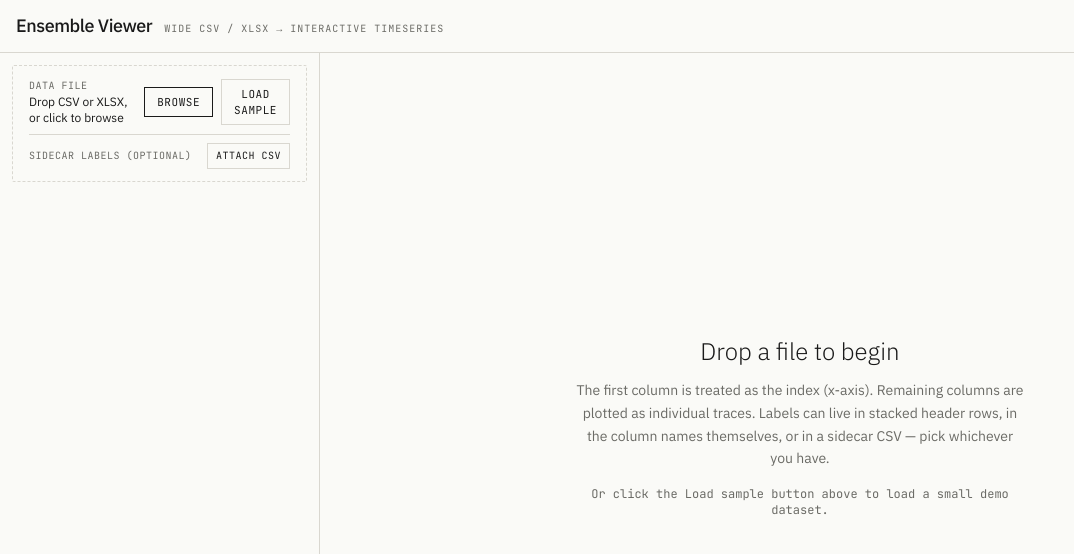
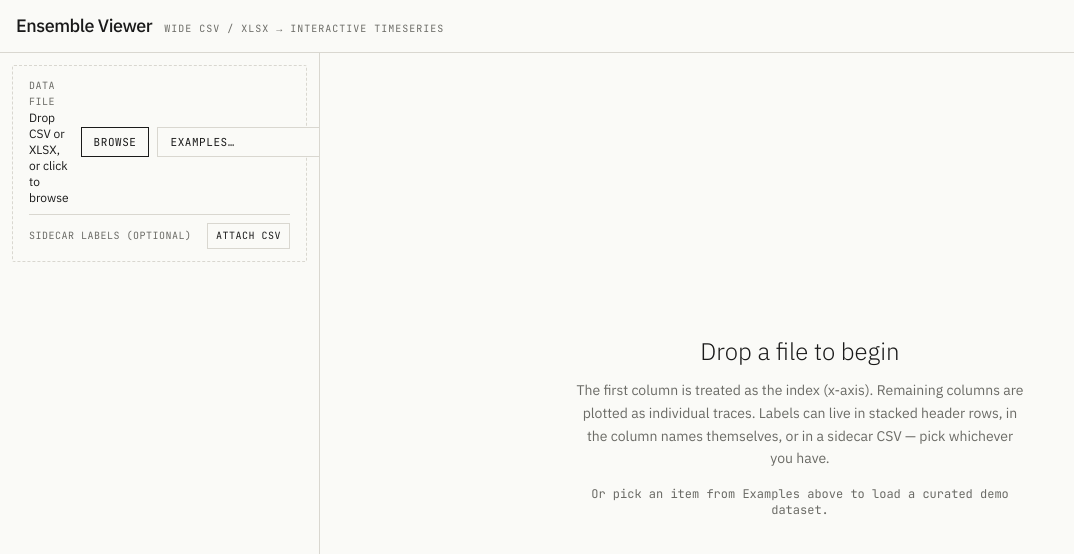
Before and after one commit to jrkasprzyk/ensemble-viewer, a React (Vite) app: page / in a window 1280 px wide. Shown: the top 554 px of the page, without its empty margins (0-1074 px from the left). Built offline with nearby package versions, Linux system fonts and the light colour scheme.

Commit message:
feat: add curated examples manifest and update UI for dataset selection

```diff
--- /dev/null
+++ b/public/examples.json
@@ -0,0 +1,37 @@
+[
+  {
+    "id": "sample-ensemble",
+    "label": "Sample Ensemble",
+    "description": "Small synthetic ensemble demo dataset",
+    "entry": "/sample-data/ensemble.csv",
+    "sidecar": null
+  },
+  {
+    "id": "sample-ensemble-anon",
+    "label": "Sample Ensemble (anonymous)",
+    "description": "Sample dataset with anonymous columns and a labels sidecar",
+    "entry": "/sample-data/ensemble_anon.csv",
+    "sidecar": "/sample-data/ensemble_anon_labels.csv"
+  },
+  {
+    "id": "crmms-powell-elevation",
+    "label": "CRMMS: Lake Powell Pool Elevation",
+    "description": "Lake Powell pool elevation ensemble traces",
+    "entry": "/crmms/res_Powell_Pool_Elevation.csv",
+    "sidecar": null
+  },
+  {
+    "id": "crmms-powell-evap",
+    "label": "CRMMS: Lake Powell Evaporation",
+    "description": "Lake Powell evaporation ensemble traces",
+    "entry": "/crmms/res_Powell_Evaporation.csv",
+    "sidecar": null
+  },
+  {
+    "id": "crmms-powell-inflow",
+    "label": "CRMMS: Unregulated Inflow to Lake Powell",
+    "description": "Unregulated inflow ensemble traces for Lake Powell",
+    "entry": "/crmms/streamflow_PowellInflow_Unregulated.csv",
+    "sidecar": null
+  }
+]
--- a/src/App.jsx
+++ b/src/App.jsx
@@ -255,7 +255,7 @@ function EmptyState() {
           you have.
         </p>
         <p className="text-xs text-muted mt-4 font-mono">
-          Or click the Load sample button above to load a small demo dataset.
+          Or pick an item from Examples above to load a curated demo dataset.
         </p>
       </div>
     </div>
--- a/src/components/FileDropzone.jsx
+++ b/src/components/FileDropzone.jsx
@@ -1,33 +1,65 @@
-import { useRef, useState } from 'react'
-import { getSampleFile, fetchHostedSample } from '../lib/sampleData.js'
+import { useEffect, useRef, useState } from 'react'
+import {
+  fetchExamples,
+  fetchExampleFile,
+  fetchExampleSidecar,
+} from '../lib/sampleData.js'
 
 export default function FileDropzone({ onFile, onSidecar, hasData }) {
   const inputRef = useRef(null)
   const sidecarRef = useRef(null)
   const [drag, setDrag] = useState(false)
-  const [loadingSample, setLoadingSample] = useState(false)
+  const [examples, setExamples] = useState([])
+  const [loadingExamples, setLoadingExamples] = useState(true)
+  const [loadingExampleSelection, setLoadingExampleSelection] = useState(false)
+  const [selectedExample, setSelectedExample] = useState('')
+
+  useEffect(() => {
+    let mounted = true
+
+    async function loadExamples() {
+      setLoadingExamples(true)
+      try {
+        const loadedExamples = await fetchExamples()
+        if (mounted) setExamples(loadedExamples)
+      } catch (e) {
+        console.error('Failed to load examples manifest', e)
+        if (mounted) setExamples([])
+      } finally {
+        if (mounted) setLoadingExamples(false)
+      }
+    }
+
+    loadExamples()
+    return () => {
+      mounted = false
+    }
+  }, [])
 
   function handleFiles(files) {
     if (!files || !files.length) return
     onFile(files[0])
   }
 
-  async function handleLoadSample() {
-    setLoadingSample(true)
+  async function handleExampleChange(exampleId) {
+    if (!exampleId) return
+
+    const example = examples.find((item) => item.id === exampleId)
+    if (!example?.entry) return
+
+    setLoadingExampleSelection(true)
     try {
-      let file
-      try {
-        // Try to fetch a hosted copy first (works when deployed)
-        file = await fetchHostedSample()
-      } catch (e) {
-        // Fall back to the bundled sample
-        file = getSampleFile()
+      const file = await fetchExampleFile(example.entry)
+      if (example.sidecar && onSidecar) {
+        const sidecarFile = await fetchExampleSidecar(example.sidecar)
+        onSidecar(sidecarFile)
       }
       onFile(file)
     } catch (e) {
-      console.error('Failed to load sample', e)
+      console.error('Failed to load example', e)
     } finally {
-      setLoadingSample(false)
+      setSelectedExample('')
+      setLoadingExampleSelection(false)
     }
   }
 
@@ -61,13 +93,33 @@ export default function FileDropzone({ onFile, onSidecar, hasData }) {
           >
             Browse
           </button>
-          <button
-            onClick={handleLoadSample}
-            disabled={loadingSample}
-            className="px-3 py-1.5 text-[11px] font-mono uppercase tracking-wider border border-rule hover:bg-ink hover:text-paper transition-colors disabled:opacity-50"
+          <select
+            value={selectedExample}
+            onChange={(e) => {
+              const value = e.target.value
+              setSelectedExample(value)
+              handleExampleChange(value)
+            }}
+            disabled={loadingExamples || loadingExampleSelection || !examples.length}
+            className="px-2 py-1.5 text-[11px] font-mono uppercase tracking-wider border border-rule bg-paper text-ink disabled:opacity-50"
           >
-            {loadingSample ? 'Loading…' : 'Load sample'}
-          </button>
+            <option value="">
+              {loadingExamples
+                ? 'Loading examples…'
+                : loadingExampleSelection
+                  ? 'Loading…'
+                  : 'Examples…'}
+            </option>
+            {examples.map((example) => (
+              <option
+                key={example.id}
+                value={example.id}
+                title={example.description || ''}
+              >
+                {example.label}
+              </option>
+            ))}
+          </select>
         </div>
       </div>
       <input
--- a/src/lib/sampleData.js
+++ b/src/lib/sampleData.js
@@ -28,3 +28,30 @@ export async function fetchHostedSample(path = '/sample-data/ensemble.csv') {
   const text = await res.text()
   return new File([text], path.split('/').pop() || 'ensemble-sample.csv', { type: 'text/csv' })
 }
+
+export async function fetchExamples() {
+  const res = await fetch('/examples.json')
+  if (!res.ok) throw new Error(`Failed to load examples manifest (HTTP ${res.status})`)
+  const payload = await res.json()
+  if (!Array.isArray(payload)) throw new Error('Invalid examples manifest format')
+  return payload
+}
+
+export async function fetchExampleFile(entry) {
+  return fetchFileAsUpload(entry)
+}
+
+export async function fetchExampleSidecar(sidecar) {
+  return fetchFileAsUpload(sidecar)
+}
+
+async function fetchFileAsUpload(path) {
+  const res = await fetch(path)
+  if (!res.ok) throw new Error(`Failed to fetch ${path} (HTTP ${res.status})`)
+  const blob = await res.blob()
+  return new File([blob], getFileName(path), { type: blob.type || 'text/csv' })
+}
+
+function getFileName(path) {
+  return path.split('/').pop() || 'example.csv'
+}
```
Also changed, not shown: plan/completed/feature-examples-manifest-1.md (renamed from plan/feature-examples-manifest-1.md).
